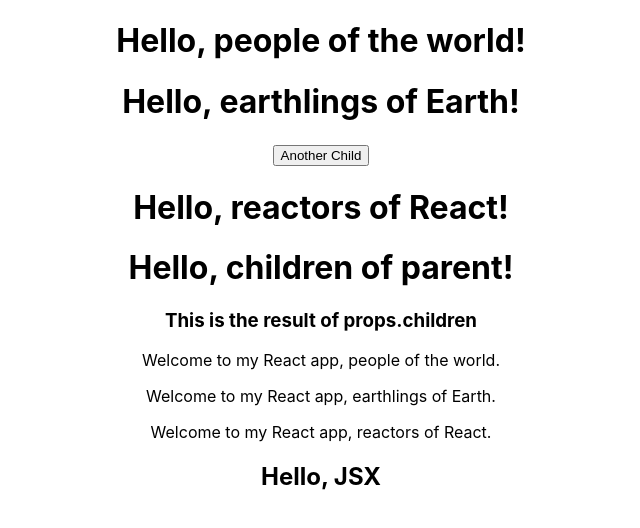
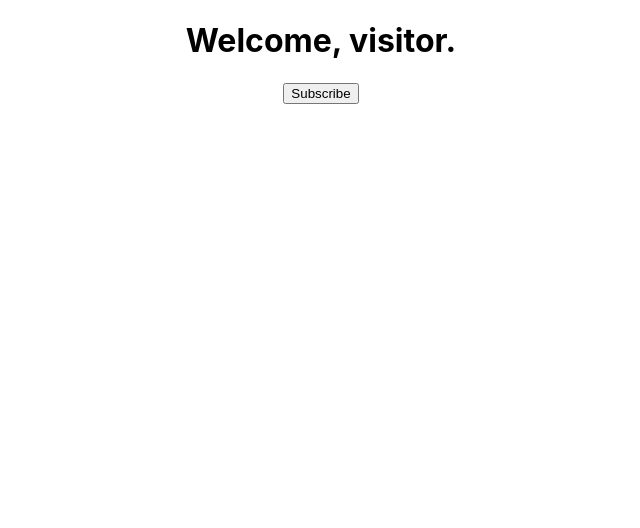
Before and after one commit to pmbechard/codevolution-react-tutorial, a React (Create React App) app in the folder hello-world/: page / in a window 1280 px wide. Shown: the top 528 px of the page, without its empty margins (319-959 px from the left). Built offline with nearby package versions, Linux system fonts and the light colour scheme.

Commit message:
Adds Message.js to illustrate use of state in React class components in hello-world app

```diff
--- a/hello-world/src/App.js
+++ b/hello-world/src/App.js
@@ -4,11 +4,12 @@
 import Greet from './components/Greet';
 import Welcome from './components/Welcome';
 import Hello from './components/Hello';
+import Message from './components/Message';
 
 function App() {
   return (
     <div className='App'>
-      <Greet name='the world' type='people' />
+      {/* <Greet name='the world' type='people' />
       <Greet name='Earth' type='earthlings'>
         <button>Another Child</button>
       </Greet>
@@ -19,7 +20,9 @@
       <Welcome name='the world' type='people' />
       <Welcome name='Earth' type='earthlings' />
       <Welcome name='React' type='reactors' />
-      <Hello />
+      <Hello /> */}
+
+      <Message />
     </div>
   );
 }
--- /dev/null
+++ b/hello-world/src/components/Message.js
@@ -0,0 +1,27 @@
+import React, { Component } from 'react';
+
+class Message extends Component {
+  constructor() {
+    super();
+    this.state = {
+      message: 'Welcome, visitor.',
+    };
+  }
+
+  changeMessage() {
+    this.setState({
+      message: 'Thank you for subscribing.',
+    });
+  }
+
+  render() {
+    return (
+      <div>
+        <h1>{this.state.message}</h1>
+        <button onClick={() => this.changeMessage()}>Subscribe</button>
+      </div>
+    );
+  }
+}
+
+export default Message;
```
